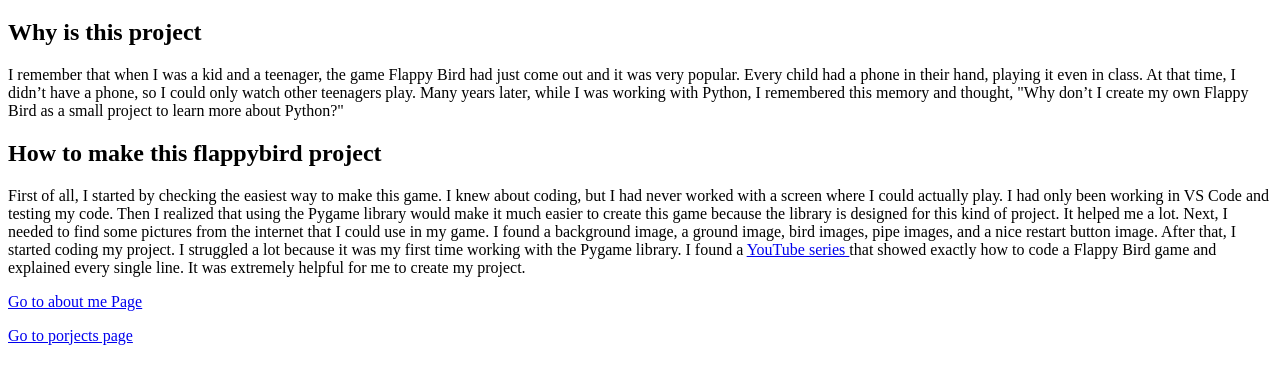
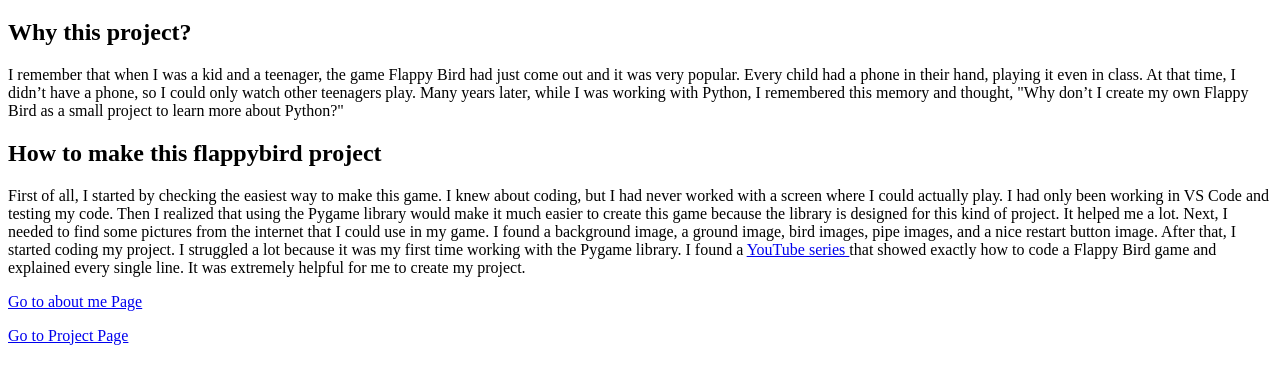
Before and after one commit to samikaynar/Multimedia-Content-Lab04, a plain HTML site: page index.html in a window 1280 px wide. Shown: the part 61-444 px from the top of the page. Drawn offline with Linux system fonts and the light colour scheme.

Commit message:
grammer mistakes fixed

```diff
--- a/index.html
+++ b/index.html
@@ -11,7 +11,7 @@
 
     <body>
         <h1>FlappyBird Home Page</h1>
-        <h2>Why is this project</h2>
+        <h2>Why this project?</h2>
         <p>I remember that when I was a kid and a teenager, the game Flappy Bird had just come out and it was very popular. Every child had a phone in their hand, playing it even in class. At that time,
             I didn’t have a phone, so I could only watch other teenagers play. Many years later, while I was working with Python, I remembered this memory and thought, "Why don’t I create my own Flappy Bird
             as a small project to learn more about Python?"
@@ -32,7 +32,7 @@
         </p>
 
         <p><a href="about_me.html"> Go to about me Page</a></p>
-        <p><a href="projects.html"> Go to porjects page</a></p>
+        <p><a href="projects.html"> Go to Project Page</a></p>
 
 
 
```
